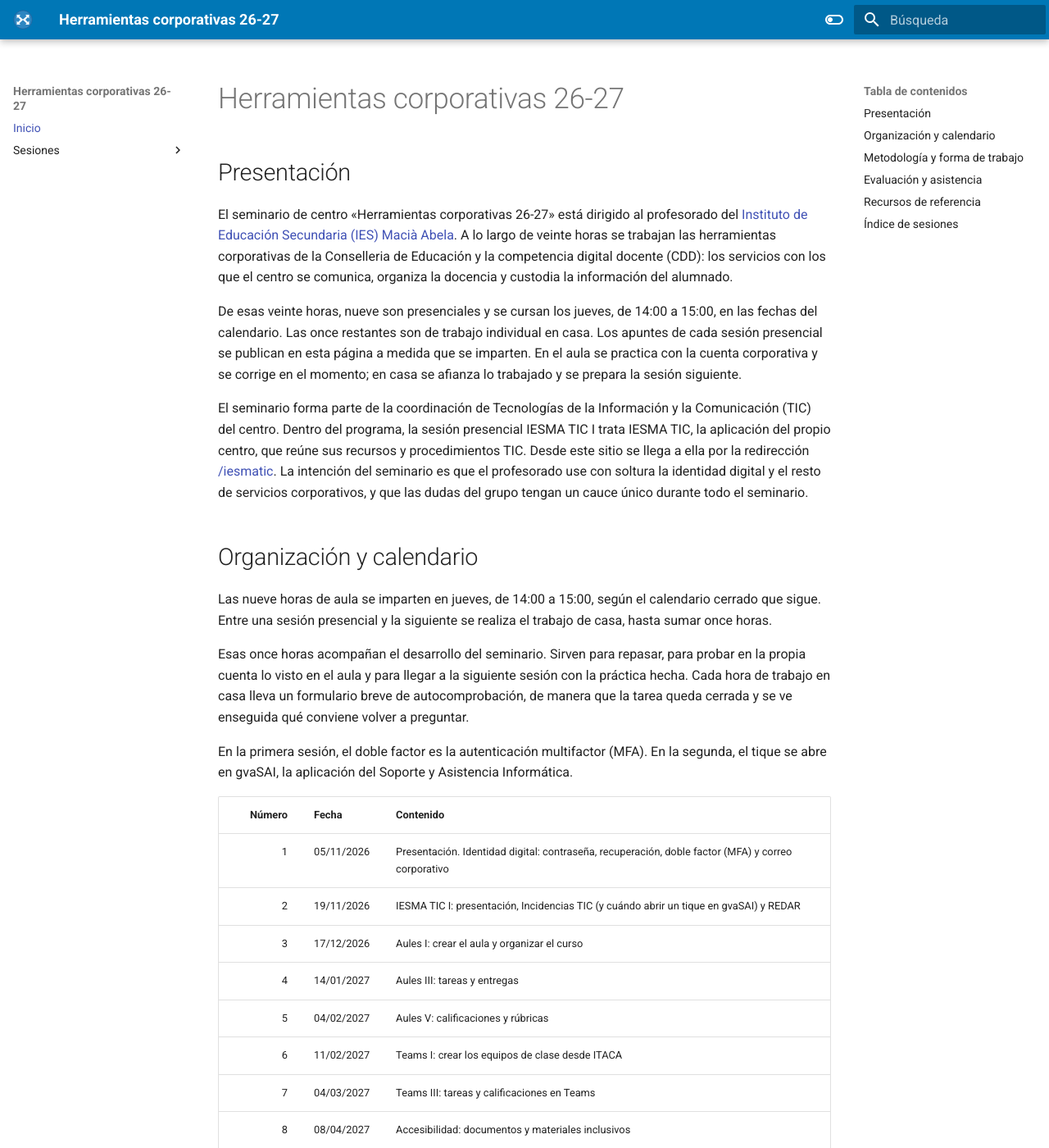
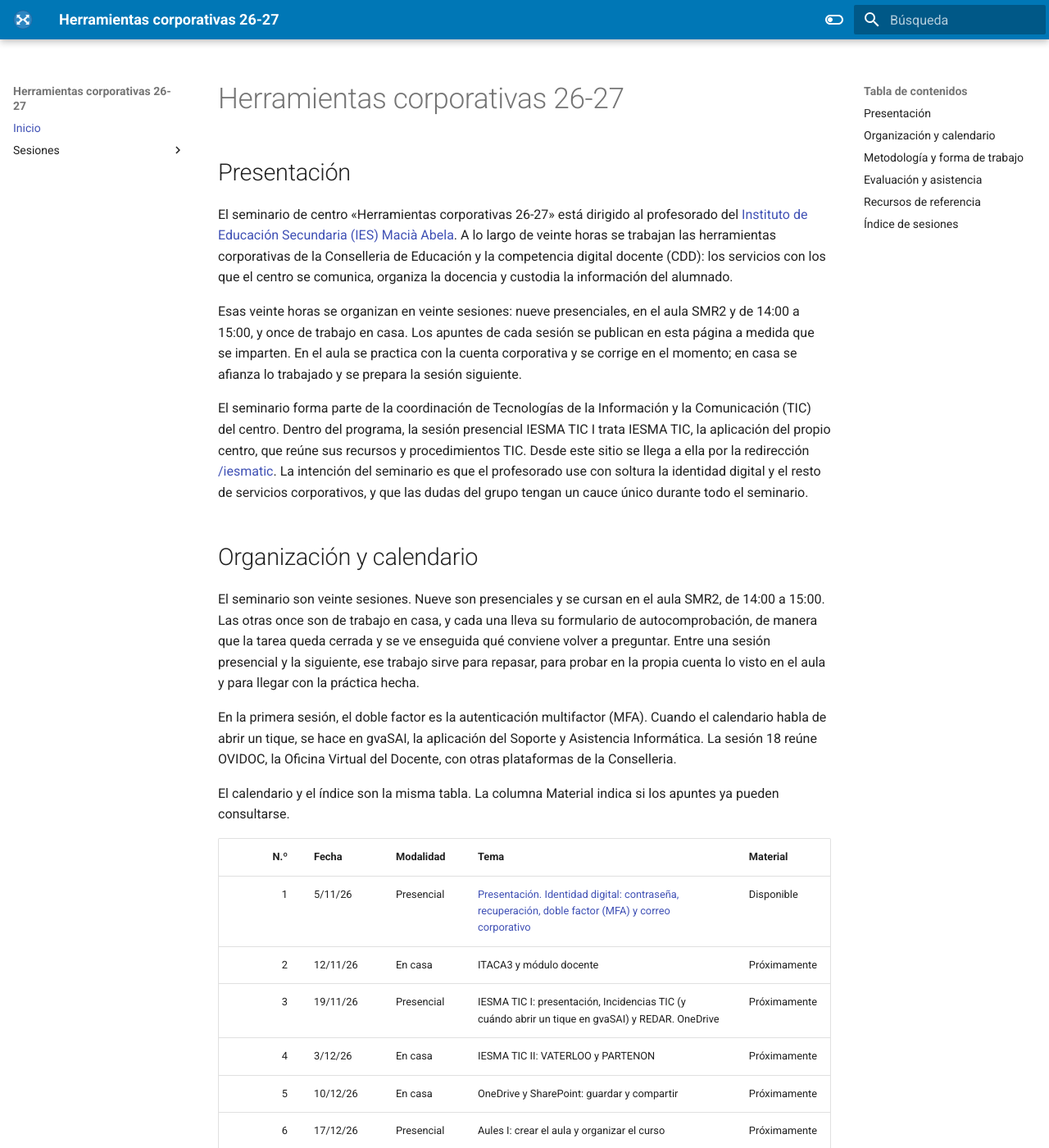
Before and after one commit to fjavier-hernandez/herramientas-corporativas, an MkDocs documentation site: the page built from docs/index.md, in a window 1280 px wide and 1400 px high. Shown: the whole window at 82% size. Built offline with MkDocs 1.6.1 and Material for MkDocs 9.7.7, drawn with Linux system fonts in a browser that asks for light colours; some of the changed text lies outside the part shown.

Commit message:
Sustituye el calendario por las veinte sesiones (#3)
Une fechas, modalidad y material en una sola tabla, y deja la
tarea de casa de la sesión 1 como la sesión 2, de ITACA3, que
prepara la presencial del 19 de noviembre.

Co-authored-by: Cursor Agent <cursoragent@cursor.com>
Co-authored-by: Francisco Javier Hernández Illán <fjavier-hernandez@users.noreply.github.com>

```diff
--- a/docs/index.md
+++ b/docs/index.md
@@ -9,36 +9,45 @@ description: Seminario de centro del IES Macià Abela sobre las herramientas cor
 
 El seminario de centro «Herramientas corporativas 26-27» está dirigido al profesorado del [Instituto de Educación Secundaria (IES) Macià Abela](https://portal.edu.gva.es/iesmaciaabela/). A lo largo de veinte horas se trabajan las herramientas corporativas de la Conselleria de Educación y la competencia digital docente (CDD): los servicios con los que el centro se comunica, organiza la docencia y custodia la información del alumnado.
 
-De esas veinte horas, nueve son presenciales y se cursan los jueves, de 14:00 a 15:00, en las fechas del calendario. Las once restantes son de trabajo individual en casa. Los apuntes de cada sesión presencial se publican en esta página a medida que se imparten. En el aula se practica con la cuenta corporativa y se corrige en el momento; en casa se afianza lo trabajado y se prepara la sesión siguiente.
+Esas veinte horas se organizan en veinte sesiones: nueve presenciales, en el aula SMR2 y de 14:00 a 15:00, y once de trabajo en casa. Los apuntes de cada sesión se publican en esta página a medida que se imparten. En el aula se practica con la cuenta corporativa y se corrige en el momento; en casa se afianza lo trabajado y se prepara la sesión siguiente.
 
 El seminario forma parte de la coordinación de Tecnologías de la Información y la Comunicación (TIC) del centro. Dentro del programa, la sesión presencial IESMA TIC I trata IESMA TIC, la aplicación del propio centro, que reúne sus recursos y procedimientos TIC. Desde este sitio se llega a ella por la redirección [/iesmatic](https://fjavier-hernandez.github.io/iesmatic). La intención del seminario es que el profesorado use con soltura la identidad digital y el resto de servicios corporativos, y que las dudas del grupo tengan un cauce único durante todo el seminario.
 
 ## Organización y calendario
 
-Las nueve horas de aula se imparten en jueves, de 14:00 a 15:00, según el calendario cerrado que sigue. Entre una sesión presencial y la siguiente se realiza el trabajo de casa, hasta sumar once horas.
+El seminario son veinte sesiones. Nueve son presenciales y se cursan en el aula SMR2, de 14:00 a 15:00. Las otras once son de trabajo en casa, y cada una lleva su formulario de autocomprobación, de manera que la tarea queda cerrada y se ve enseguida qué conviene volver a preguntar. Entre una sesión presencial y la siguiente, ese trabajo sirve para repasar, para probar en la propia cuenta lo visto en el aula y para llegar con la práctica hecha.
 
-Esas once horas acompañan el desarrollo del seminario. Sirven para repasar, para probar en la propia cuenta lo visto en el aula y para llegar a la siguiente sesión con la práctica hecha. Cada hora de trabajo en casa lleva un formulario breve de autocomprobación, de manera que la tarea queda cerrada y se ve enseguida qué conviene volver a preguntar.
+En la primera sesión, el doble factor es la autenticación multifactor (MFA). Cuando el calendario habla de abrir un tique, se hace en gvaSAI, la aplicación del Soporte y Asistencia Informática. La sesión 18 reúne OVIDOC, la Oficina Virtual del Docente, con otras plataformas de la Conselleria.
 
-En la primera sesión, el doble factor es la autenticación multifactor (MFA). En la segunda, el tique se abre en gvaSAI, la aplicación del Soporte y Asistencia Informática.
+El calendario y el índice son la misma tabla. La columna Material indica si los apuntes ya pueden consultarse.
 
-| Número | Fecha | Contenido |
-| ---: | --- | --- |
-| 1 | 05/11/2026 | Presentación. Identidad digital: contraseña, recuperación, doble factor (MFA) y correo corporativo |
-| 2 | 19/11/2026 | IESMA TIC I: presentación, Incidencias TIC (y cuándo abrir un tique en gvaSAI) y REDAR |
-| 3 | 17/12/2026 | Aules I: crear el aula y organizar el curso |
-| 4 | 14/01/2027 | Aules III: tareas y entregas |
-| 5 | 04/02/2027 | Aules V: calificaciones y rúbricas |
-| 6 | 11/02/2027 | Teams I: crear los equipos de clase desde ITACA |
-| 7 | 04/03/2027 | Teams III: tareas y calificaciones en Teams |
-| 8 | 08/04/2027 | Accesibilidad: documentos y materiales inclusivos |
-| 9 | 20/05/2027 | Puesta en común y cierre |
+| N.º | Fecha | Modalidad | Tema | Material |
+| ---: | --- | --- | --- | --- |
+| 1 | 5/11/26 | Presencial | [Presentación. Identidad digital: contraseña, recuperación, doble factor (MFA) y correo corporativo](sesiones/sesion-1.md) | Disponible |
+| 2 | 12/11/26 | En casa | ITACA3 y módulo docente | Próximamente |
+| 3 | 19/11/26 | Presencial | IESMA TIC I: presentación, Incidencias TIC (y cuándo abrir un tique en gvaSAI) y REDAR. OneDrive | Próximamente |
+| 4 | 3/12/26 | En casa | IESMA TIC II: VATERLOO y PARTENON | Próximamente |
+| 5 | 10/12/26 | En casa | OneDrive y SharePoint: guardar y compartir | Próximamente |
+| 6 | 17/12/26 | Presencial | Aules I: crear el aula y organizar el curso | Próximamente |
+| 7 | 7/1/27 | En casa | Aules II: recursos e integración con OneDrive | Próximamente |
+| 8 | 14/1/27 | Presencial | Aules III: tareas y entregas | Próximamente |
+| 9 | 21/1/27 | En casa | Aules IV: cuestionarios | Próximamente |
+| 10 | 4/2/27 | Presencial | Aules V: calificaciones y rúbricas | Próximamente |
+| 11 | 11/2/27 | Presencial | Teams I: crear los equipos de clase desde ITACA | Próximamente |
+| 12 | 18/2/27 | En casa | Teams II: publicaciones, chat y reuniones | Próximamente |
+| 13 | 4/3/27 | Presencial | Teams III: Videoconferencias: reuniones en Teams paso a paso | Próximamente |
+| 14 | 11/3/27 | En casa | Teams IV: Teams para la gestión del centro (Claustre, departamentos y calendarios compartidos) | Próximamente |
+| 15 | 8/4/27 | Presencial | Accesibilidad: documentos y materiales inclusivos | Próximamente |
+| 16 | 15/4/27 | En casa | Competencia digital del alumnado: seguridad y buen uso | Próximamente |
+| 17 | 22/4/27 | En casa | Appsedu: apps autorizadas y protección de datos | Próximamente |
+| 18 | 6/5/27 | En casa | OVIDOC y otras plataformas de Conselleria | Próximamente |
+| 19 | 13/5/27 | En casa | Taller: preparar el producto final | Próximamente |
+| 20 | 20/5/27 | Presencial | Puesta en común y cierre | Próximamente |
 
 Si una sesión presencial no pudiera celebrarse, las fechas de reserva para recuperarla son el 3, el 10 y el 17 de junio de 2027.
 
 !!! note "Nota"
     El calendario puede variar si cambian las necesidades del centro. Cualquier cambio se avisará con antelación por el chat de Teams del seminario.
-
-De momento solo la primera sesión tiene apuntes publicados. Las demás figuran como «Próximamente» y se enlazarán cuando llegue su turno. Así, el índice funciona ya como mapa del seminario y, más adelante, como acceso a cada material.
 
 ## Metodología y forma de trabajo
 
@@ -60,22 +69,8 @@ Ese porcentaje se refiere a las sesiones presenciales, que son las que quedan re
 
 La referencia general sobre las plataformas TIC del personal docente es el Sway [Plataformes TIC per al personal docent](https://sway.office.com/BXHUfqCtnkWxgTnN). Ese material recorre el conjunto de plataformas con las que trabaja el profesorado, y este seminario lo toma como marco común para todo el curso.
 
-Cada sesión desarrolla la parte de esas plataformas que le corresponde, adaptada al IES Macià Abela. El Sway mantiene así la visión de conjunto, y las sesiones concretan el uso en este centro, en el orden del índice que sigue.
+Cada sesión desarrolla la parte de esas plataformas que le corresponde, adaptada al IES Macià Abela. El Sway mantiene así la visión de conjunto, y las sesiones concretan el uso en este centro, en el orden del calendario.
 
 ## Índice de sesiones
 
-El índice recoge las nueve sesiones presenciales del calendario. La primera ya puede consultarse. En el resto, la indicación «Próximamente» señala que el material se publicará cuando se trabaje esa sesión.
-
-| Sesión | Título | Material |
-| ---: | --- | --- |
-| 1 | [Presentación. Identidad digital: contraseña, recuperación, doble factor (MFA) y correo corporativo](sesiones/sesion-1.md) | Disponible |
-| 2 | IESMA TIC I: presentación, Incidencias TIC (y cuándo abrir un tique en gvaSAI) y REDAR | Próximamente |
-| 3 | Aules I: crear el aula y organizar el curso | Próximamente |
-| 4 | Aules III: tareas y entregas | Próximamente |
-| 5 | Aules V: calificaciones y rúbricas | Próximamente |
-| 6 | Teams I: crear los equipos de clase desde ITACA | Próximamente |
-| 7 | Teams III: tareas y calificaciones en Teams | Próximamente |
-| 8 | Accesibilidad: documentos y materiales inclusivos | Próximamente |
-| 9 | Puesta en común y cierre | Próximamente |
-
-Programa del seminario y estado de publicación de cada sesión.
+Las veinte sesiones, con su fecha, su modalidad y su tema, están reunidas en el calendario de más arriba, para no repetir la misma lista. La columna Material indica si los apuntes ya están publicados. La sesión 1 puede consultarse. En las demás, «Próximamente» señala que el material se publicará cuando se trabaje esa sesión.
```
Also changed, not shown: docs/sesiones/sesion-1.md (+7 -7 lines).
